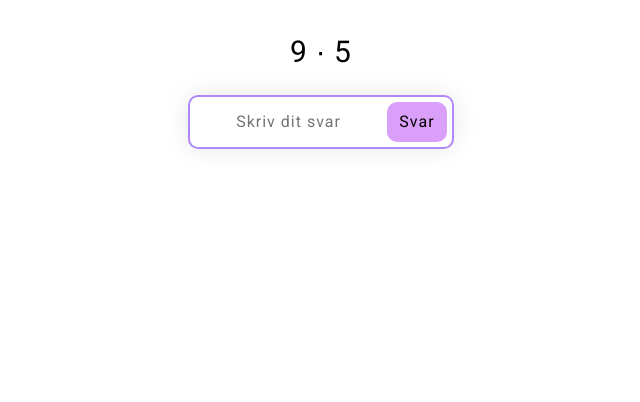
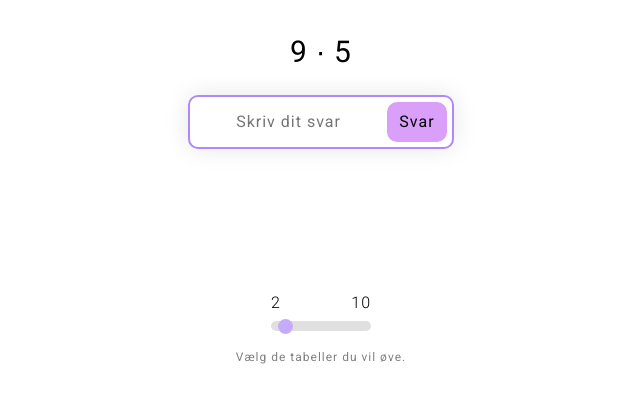
Before and after one commit to orc13a/tabellerne, a plain HTML site: page index.html in a window 1280 px wide. Shown: the whole page, without its empty margins (319-959 px from the left). Drawn offline with Linux system fonts and the light colour scheme.

Commit message:
range slider

```diff
--- a/css/main.css
+++ b/css/main.css
@@ -44,6 +44,10 @@ input, #submitUserInputBtn, #nextEquBtn {
     background-color: #da9ff9;
 }
 
+#answerContainer {
+    height: 78px;
+}
+
 .correct {
     color: #83e4b5;
 }
@@ -65,3 +69,68 @@ input, #submitUserInputBtn, #nextEquBtn {
     width: 65px;
     box-shadow: 0px 0px 24px rgba(0, 0, 0, 0.10);
 }
+
+.sliderContainer {
+    margin-top: 50px;
+}
+
+.sliderRangeDisplay {
+    display: inline-block;
+    width: 100px;
+    font-weight: lighter;
+}
+
+#sliderMin {
+    float: left;
+}
+
+#sliderMax {
+    float: right;
+}
+
+.slidecontainer {
+    width: 100%;
+}
+
+.slider {
+    border: none;
+    -webkit-appearance: none;
+    width: 100px;
+    height: 10px;
+    border-radius: 5px;
+    background: #d3d3d3;
+    outline: none;
+    opacity: 0.7;
+    -webkit-transition: .2s;
+    transition: opacity .2s;
+}
+
+.slider:hover {
+    opacity: 1;
+}
+
+.slider::-webkit-slider-thumb {
+    border: none;
+    -webkit-appearance: none;
+    appearance: none;
+    width: 15px;
+    height: 15px;
+    border-radius: 50%;
+    background: #b088f9;
+    cursor: pointer;
+}
+
+.slider::-moz-range-thumb {
+    border: none;
+    width: 15px;
+    height: 15px;
+    border-radius: 50%;
+    background: #b088f9;
+    cursor: pointer;
+}
+
+.sliderInfo {
+    font-size: 12px;
+    color: gray;
+    margin-top: 15px;
+}
--- a/index.html
+++ b/index.html
@@ -21,13 +21,31 @@
                     <button id="submitUserInputBtn">Svar</button>
                 </div>
             </div>
-            <div id="answerContainer" style="display: none;">
+            <div id="answerContainer" style="visibility: hidden;">
                 <p id="answerDisplay">
                     <!-- Answer will be displayed here -->
                 </p>
                 <button id="nextEquBtn">OK</button>
             </div>
         </div>
+        <div class="sliderContainer">
+            <div class="slidecontainer">
+                <div class="sliderRangeDisplay">
+                    <span id="sliderMin">
+                        2
+                    </span>
+                    <span id="sliderMax">
+                        <!-- User selected max value displayed here -->
+                    </span>
+                </div>
+                <div>
+                    <input type="range" min="2" max="100" value="" class="slider" id="equRange">
+                </div>
+                <div class="sliderInfo">
+                    Vælg de tabeller du vil øve.
+                </div>
+            </div>
+        </div>
     </main>
 </body>
 <script src="./js/app.js"></script>
--- a/js/app.js
+++ b/js/app.js
@@ -9,11 +9,17 @@ const answerDisplay = document.getElementById('answerDisplay');
 const userInput = document.getElementById('userAnwserInput');
 const submitAnwserBtn = document.getElementById('submitUserInputBtn');
 const newEquBtn = document.getElementById('nextEquBtn');
+const slider = document.getElementById("equRange");
+const sliderOutput = document.getElementById("sliderMax");
 
 // Display new equation on load
-window.onload = function() {
+window.onload = () => {
     // Run function
     newEqu();
+
+    // Set slider default max value
+    slider.value = max;
+    sliderOutput.innerHTML = slider.value;
 }
 
 // To get the random number
@@ -21,12 +27,25 @@ function randomNum(min, max) {
     // return random number and max included
     return Math.floor(Math.random() * (max - min + 1) ) + min;
 }
+/*
+function newEqu() {
+    // Left side of the equation
+    var leftSide = randomNum(min, max);
+    // Right side of the equation
+    var rightSide = randomNum(min, max);
+
+    // Display equation for user
+    equationDisplay.innerHTML = `${leftSide} ∙ ${rightSide}`;
+    // Save anwser
+    currentEquAnwser = (leftSide * rightSide);
+}
+*/
 
 function newEqu() {
     // Left side of the equation
     var leftSide = randomNum(min, max);
     // Right side of the equation
-    var rightSide = randomNum(min, max);
+    var rightSide = randomNum(min, 10);
 
     // Display equation for user
     equationDisplay.innerHTML = `${leftSide} ∙ ${rightSide}`;
@@ -48,7 +67,7 @@ submitAnwserBtn.addEventListener('click', () => {
         }
 
         // Show container
-        answerContainer.style.display = 'block';
+        answerContainer.style.visibility = 'visible';
 
         // AutoFocus on the "OK" button
         newEquBtn.focus();
@@ -78,8 +97,13 @@ newEquBtn.addEventListener('click', () => {
     userInput.focus();
 
     // Hide container
-    answerContainer.style.display = 'none';
+    answerContainer.style.visibility = 'hidden';
 
     // Run function
     newEqu();
 });
+
+slider.addEventListener('input', () => {
+    sliderOutput.innerHTML = slider.value;
+    max = slider.value;
+});
```
